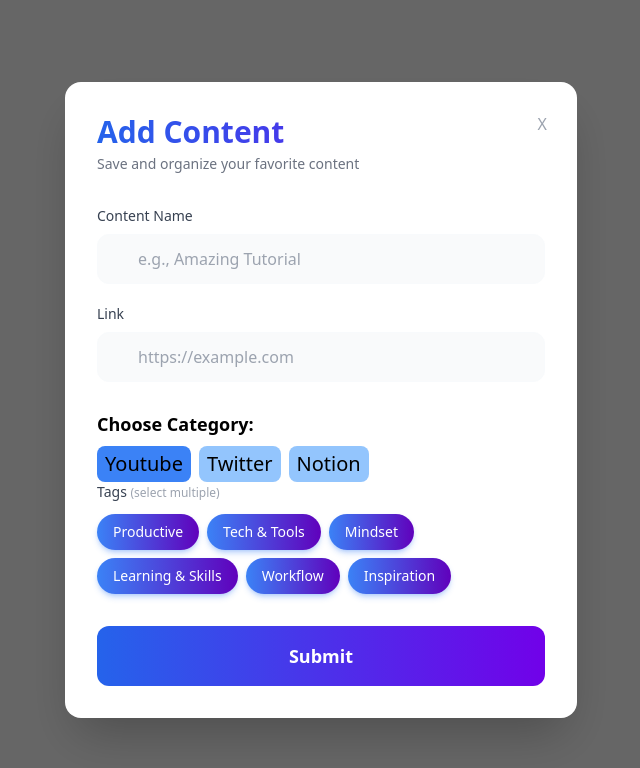
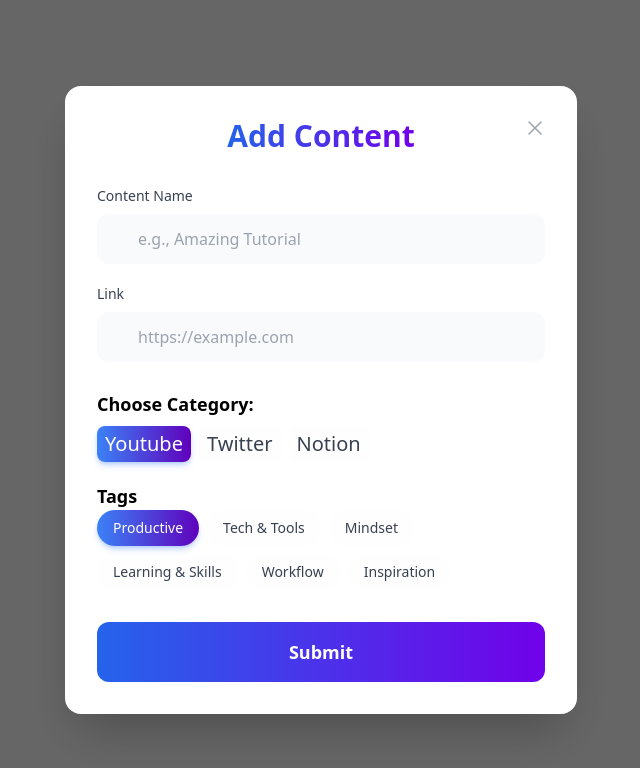
Before and after one commit to Ankurscode/Brainly-FE, a React (Vite) app: page / in a window 1280 px wide. Shown: the top 768 px of the page, without its empty margins (319-959 px from the left). Built offline with nearby package versions, Linux system fonts and the light colour scheme.

Commit message:
(Optimized the component with more efficient way

```diff
--- a/src/component/modelUI/CreateContentModel.tsx
+++ b/src/component/modelUI/CreateContentModel.tsx
@@ -1,5 +1,6 @@
 import axios from "axios";
 import api from "../../api/api"
+import { CrossIcon } from "../../icons/CrossIcon";
 import { useRef, useState } from "react"
 import { useNavigate } from "react-router-dom";
 
@@ -43,6 +44,7 @@
             alert("Seesion expried.Plese login in again")
             // navigate('/')
         }else{
+            // navigate('/')
             alert("Failed to add content")
         }
         console.log("Error while featching data")
@@ -52,95 +54,90 @@
     return (
     <div className="fixed inset-0 bg-black/60 backdrop-blur-sm flex items-center justify-center p-4 z-50 animate-in fade-in duration-200">
       <div className="bg-white rounded-2xl shadow-2xl max-w-lg w-full p-8 relative animate-in zoom-in-95 duration-200">
-        {/* Close button */}
+
         <button
           onClick={props.onClick}
           className="absolute top-6 right-6 text-gray-400 hover:text-gray-700 hover:bg-gray-100 rounded-full p-1.5 transition-all"
         >
-          {/* <X className="w-5 h-5" /> */}
-          X
+
+          <CrossIcon />
+
         </button>
 
-        {/* Title */}
-        <div className="mb-8">
+
+        <div className="mb-8 flex justify-center items-center">
           <h2 className="font-bold text-3xl bg-gradient-to-r from-blue-600 to-purple-600 bg-clip-text text-transparent">Add Content</h2>
-          <p className="text-gray-500 text-sm mt-1">Save and organize your favorite content</p>
+          {/* <p className="text-gray-500 text-sm mt-1">Save and organize your favorite content</p> */}
         </div>
 
-        {/* Content Name Input */}
+
         <div className="mb-5">
           <label className="block text-sm font-medium text-gray-700 mb-2">
             Content Name
           </label>
           <div className="relative">
-            {/* <div className="absolute inset-y-0 left-0 pl-3 flex items-center pointer-events-none">
-              <Type className="w-4 h-4 text-gray-400" />
-            </div> */}
+
             <input
               type="text"
               ref={titleRef}
-
               className="w-full pl-10 pr-4 py-3 border border-gray-200 rounded-xl focus:outline-none focus:ring-2 focus:ring-blue-500 focus:border-transparent transition-all bg-gray-50 hover:bg-white"
               placeholder="e.g., Amazing Tutorial"
             />
           </div>
         </div>
 
-        {/* Link Input */}
+
         <div className="mb-7">
           <label className="block text-sm font-medium text-gray-700 mb-2">
             Link
           </label>
           <div className="relative">
-            {/* <div className="absolute inset-y-0 left-0 pl-3 flex items-center pointer-events-none">
-              <LinkIcon className="w-4 h-4 text-gray-400" />
-            </div> */}
             <input
               type="url"
               ref={linkRef}
-
               className="w-full pl-10 pr-4 py-3 border border-gray-200 rounded-xl focus:outline-none focus:ring-2 focus:ring-blue-500 focus:border-transparent transition-all bg-gray-50 hover:bg-white"
               placeholder="https://example.com"
             />
           </div>
         </div>
 
-        {/* Category Selection */}
+
         <div className="mt-5 text-lg font-semibold">
           Choose Category:
         </div>
         <div className="flex gap-2 mt-2">
         <button onClick={()=> setCategory("Youtube")}
-        className={`px-2 py-1 text-xl ${category==="Youtube" ? "bg-blue-500 " : "bg-blue-300 "} rounded-lg hover:bg-blue-400`}>Youtube</button>
+        className={`px-2 py-1 text-xl ${category==="Youtube" ? "bg-gradient-to-r from-blue-500 to-purple-500 text-white shadow-md shadow-blue-500/30 " : "bg-gray-100 text-gray-700 hover:bg-gray-200 hover:shadow-sm "} rounded-lg hover:bg-blue-400`}>Youtube</button>
         <button onClick={()=> setCategory("Twitter")}
-        className={`px-2 py-1 text-xl ${category==="Twitter" ? "bg-blue-500 " : "bg-blue-300 "} rounded-lg hover:bg-blue-400`}>Twitter</button>
+        className={`px-2 py-1 text-xl ${category==="Twitter" ? "bg-gradient-to-r from-blue-500 to-purple-500 text-white shadow-md shadow-blue-500/30 " : "bg-gray-100 text-gray-700 hover:bg-gray-200 hover:shadow-sm "} rounded-lg hover:bg-blue-400`}>Twitter</button>
         <button onClick={()=> setCategory("Notion")}
-        className={`px-2 py-1 text-xl ${category==="Notion" ? "bg-blue-500 " : "bg-blue-300 "} rounded-lg hover:bg-blue-400`}>Notion</button>
+        className={`px-2 py-1 text-xl ${category==="Notion" ? "bg-gradient-to-r from-blue-500 to-purple-500 text-white shadow-md shadow-blue-500/30 " : "bg-gray-100 text-gray-700 hover:bg-gray-200 hover:shadow-sm "} rounded-lg hover:bg-blue-400`}>Notion</button>
         </div>
 
-        {/* Tag Selection */}
+
         <div className="mb-8">
-          <label className="block text-sm font-medium text-gray-700 mb-3">
-            Tags <span className="text-gray-400 text-xs">(select multiple)</span>
-          </label>
+          <div className="mt-5 text-lg font-semibold">
+              Tags
+          </div>
+
           <div className="flex gap-2 flex-wrap">
-            {mapTags.map((tag) => (
+            {mapTags.map((t) => (
               <button
-                key={tag}
-                onClick={() => setTag(tag)}
+                key={t}
+                onClick={() => setTag(t)}
                 className={`px-4 py-2 rounded-full text-sm transition-all font-medium ${
-                  tag.includes(tag)
+                  tag===t
                     ? 'bg-gradient-to-r from-blue-500 to-purple-500 text-white shadow-md shadow-blue-500/30'
                     : 'bg-gray-100 text-gray-700 hover:bg-gray-200 hover:shadow-sm'
                 }`}
               >
-                {tag}
+                {t}
               </button>
             ))}
           </div>
         </div>
 
-        {/* Submit Button */}
+
         <button
          onClick={submitData}
           className="w-full px-6 py-4 bg-gradient-to-r from-blue-600 to-purple-600 text-white rounded-xl hover:shadow-xl hover:shadow-blue-500/30 transition-all font-semibold text-lg disabled:from-gray-300 disabled:to-gray-300 disabled:cursor-not-allowed disabled:shadow-none"
@@ -151,21 +148,3 @@
     </div>
   );
 };
-
-
-interface CardProps{
-  tag: "Productivity" | "Tech & Tools" | "Mindset" | "Learning & Skills" | "Workflows" | "Inspiration",
-  onClick: ()=> void
-}
-
-const ModalTag1 = (props: CardProps)=>{
-  return <button onClick={props.onClick} className="px-2 py-1 text-xl bg-blue-300 text-blue-600-500 rounded-lg hover:bg-blue-400">
-    {props.tag}
-  </button>
-}
-
-const ModalTag2 = (props: CardProps)=>{
-  return <button onClick={props.onClick} className="px-2 py-1 text-xl bg-blue-500 text-blue-600-500 rounded-lg hover:bg-blue-400">
-    {props.tag}
-  </button>
-}
```
